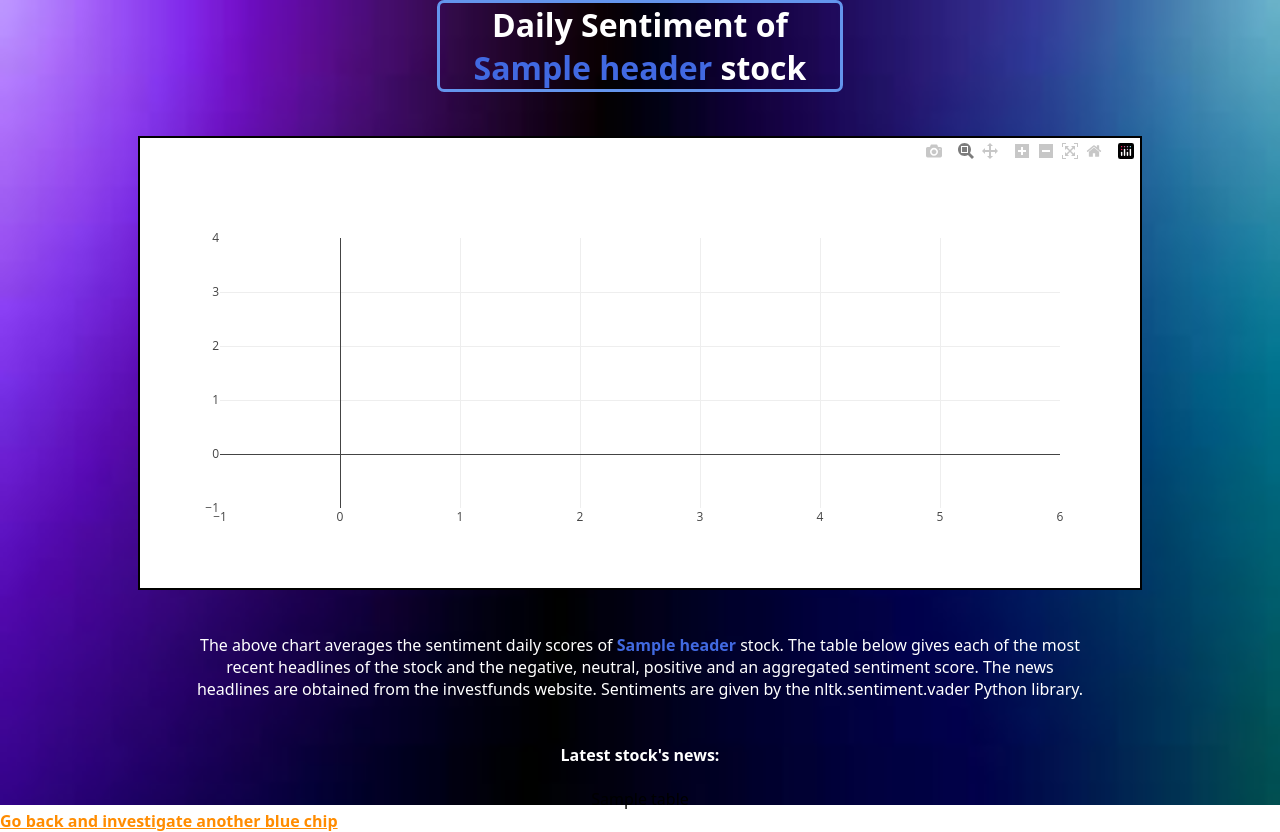
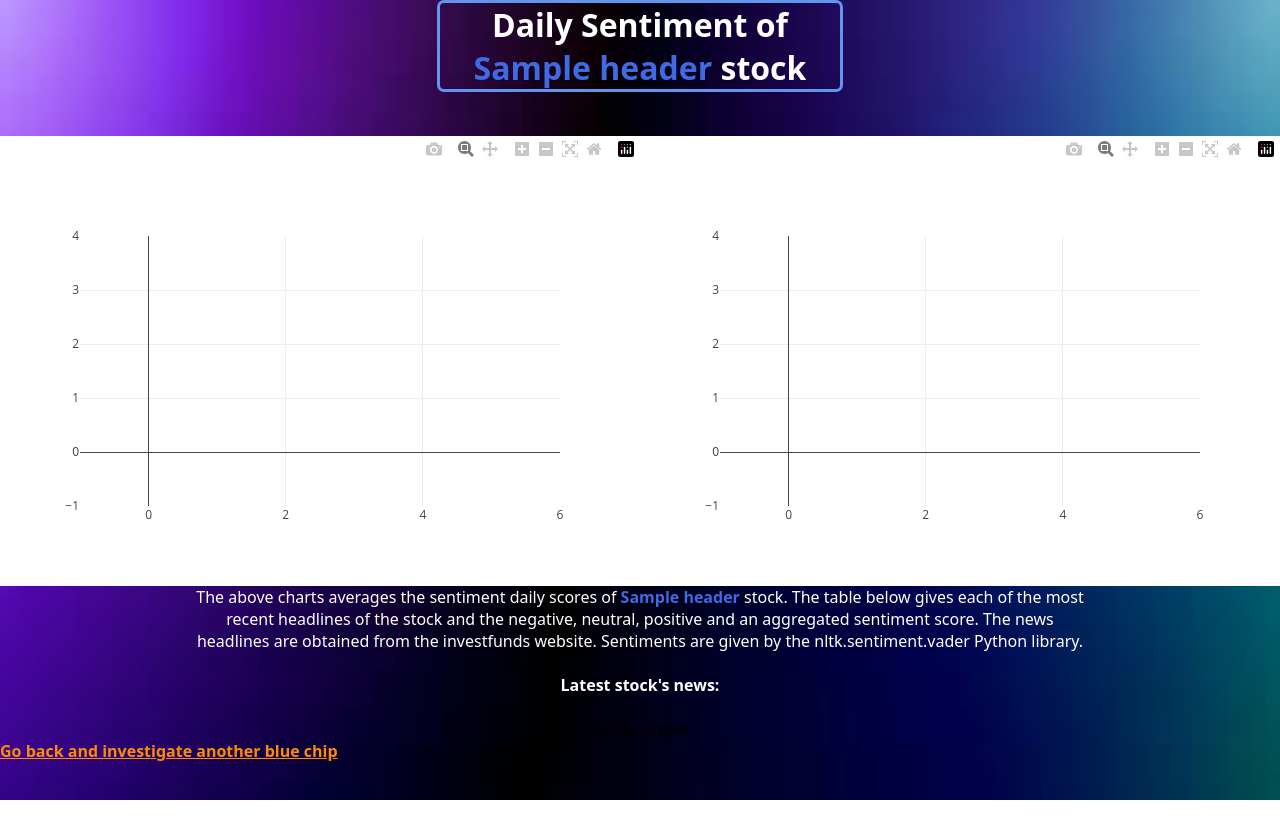
Before and after one commit to GeorgeVSV/blue_chips_news_analysis, a Flask app: template templates/sentiment.html in a window 1280 px wide. After the commit the page ends 800 px from the top, so only its background shows below. Run offline with Flask 2, Linux system fonts and the light colour scheme; the template is opened without the code that fills it: most values are stand-ins (such as "Sample title", 1, 10 or a date in 2020); some libraries are stand-ins or nearby versions.

Commit message:
Update html and css files, add second plot with stock price data and change its view uses css

```diff
--- a/static/styles/stl2.css
+++ b/static/styles/stl2.css
@@ -48,11 +48,6 @@ table.dataframe {
     border: solid 2.5px;
 }
 
-.chart {
-    width: 1000px;
-    border: solid 2.5px;
-}
-
 body {
     font-family: system-ui;
     margin: 0;
@@ -62,6 +57,14 @@ body {
 div.head_img {
     background-size: cover;
     background-repeat: no-repeat;
-    height: 100.6vh;
+    height: 100vh;
     background-image: url("../images/image.jpg")};
 }
+
+.float_parent {
+    width: 100%;
+}
+.float_child {
+    float: left;
+    width: 50%;
+}
--- a/templates/sentiment.html
+++ b/templates/sentiment.html
@@ -5,21 +5,30 @@
 		<link rel="stylesheet" type= "text/css" href="../static/styles/stl2.css">
 	</head>
 
-	<body>
+	<body >
 		<div class="head_img" align="center">
 			<h1>Daily Sentiment of <span>{{header}}</span> stock</h1>
 		<br><br>
-		<div id="chart" class="chart"></div>
+		<div class="float_parent">
+			<div class="float_child">
+				<div id="chart" class="float_child2"></div>
+			</div>
+			<div class="float_child">
+				<div id="chart2" class="float_child2"></div>
+			</div>
+		</div>
 		<br><br>
-		<p class="desc">The above chart averages the sentiment daily scores of <span>{{header}}</span> stock.
-    	The table below gives each of the most recent headlines of the stock and the negative, neutral, positive and an aggregated sentiment score.
-    	The news headlines are obtained from the investfunds website.
-    	Sentiments are given by the nltk.sentiment.vader Python library.</p>
-		<br><br>
+		<p class="desc">The above charts averages the sentiment daily scores of <span>{{header}}</span> stock.
+		The table below gives each of the most recent headlines of the stock and the negative, neutral, positive and an aggregated sentiment score.
+		The news headlines are obtained from the investfunds website.
+		Sentiments are given by the nltk.sentiment.vader Python library.</p>
+		<br>
 		<b>Latest stock's news:</b>
 		<br><br>
 		{{ table|safe }}
-		<h4 align="left"><a href="/">Go back and investigate another blue chip</a></h4>
+		<footer align="left">
+		<h4><a href="/">Go back and investigate another blue chip</a></h4>
+		</footer>
 		</div>
 	</body>
 
@@ -28,4 +37,9 @@
 		var graph_daily = {{graphJSON_daily | safe}};
 		Plotly.newPlot('chart',graph_daily,{});
 	</script>
+	<script type="text/javascript">
+		var graph_daily_price = {{graphJSON_daily_price | safe}};
+		Plotly.newPlot('chart2',graph_daily_price,{});
+	</script>
+
 </html>
```
